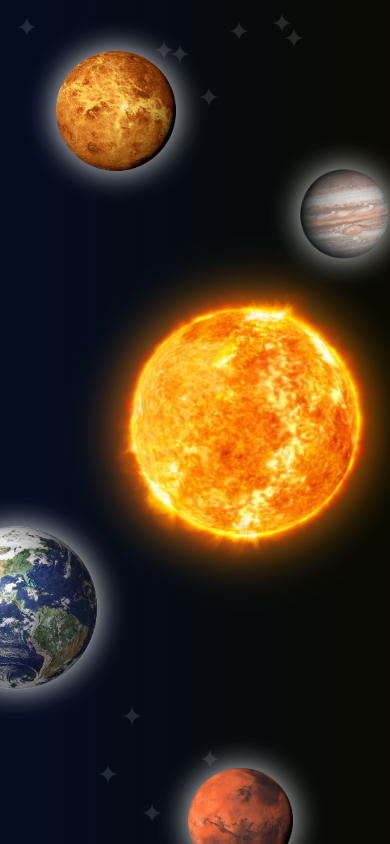
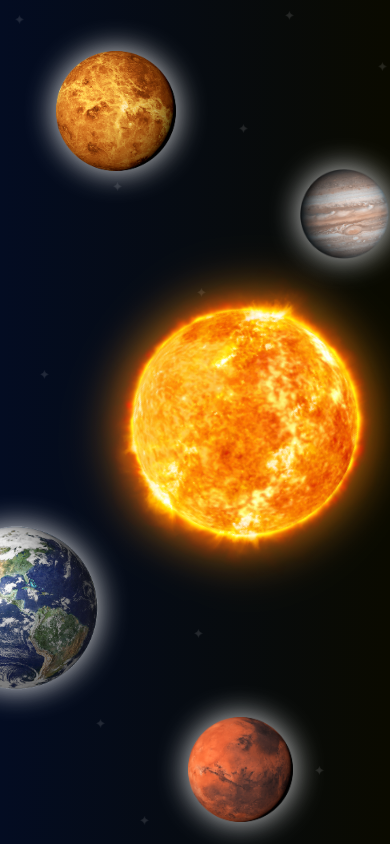
Before and after one commit to Eelllllyy/new-portfolio, a Vue app: page /projects in a window 390 px wide. Built offline with nearby package versions, Linux system fonts and the light colour scheme.

Commit message:
add adaptive fot stars and fix problems with open in phone

```diff
--- a/src/modules/Cards/page/planets.vue
+++ b/src/modules/Cards/page/planets.vue
@@ -109,7 +109,7 @@
   </main>
 </template>
 <script setup>
-import { ref } from 'vue';
+import { ref, onMounted } from 'vue';
 const nasaVis = ref(false)
 const minosVis = ref(false)
 const airbnbVis = ref(false)
@@ -153,9 +153,13 @@ const openPlanet = (planet) => {
       airbnbVis.value = false
       nasaVis.value = false
     }; break
-
   }
 }
+onMounted(() => {
+    if(window.innerWidth < 500){
+      window.moveTo(90, 90)
+    }
+  })
 const nasaPortal = {
   title: 'Nasa portal',
   description: 'Корпоративный портал для сотрудников, в котором реализована аутентификация с помощью JWT, а так же восстановление пароля через почту.На данном портале есть возможность оставить заявку на различные услуги, начиная от обращения к шефу и заканчивая заявлением на отпуск.Можно просматривать список сотрудников, который я реализовала в двух вариациях: c обычной пагинацией; c пагинацией в виде инфинити скролл.',
@@ -606,10 +610,44 @@ a{
     animation: galaxyRotate-73691448 45s linear infinite
   }
   .mars{
-    top: 94%;
+    top: 89%;
     right: 34%;
     animation: galaxyRotate-73691448 45s linear infinite
-}
+  }
+  .five{
+    top: 33vw;
+    right: 25vh;
+  }
+  .seven{
+    top: 46vw;
+    right: 68vw;
+  }
+  .four{
+    top: 73vw;
+    left: 23vh;
+  }
+  .twelve{
+    bottom: 17vw;
+    left: 80vw;
+  }
+  .eleven{
+    bottom: 29vw;
+    left: 49vw;
+  }
+  .ten{
+    top: 15vw;
+    right: 0vw;
+  }
+  .star{
+    width: 15px;
+    height: 15px;
+  }
+  .card{
+    width: 60%;
+  }
+  .card-about-me{
+    width: 50%;
+  }
 }
 @media(max-width: 500px){
   .galaxy-content{
@@ -629,8 +667,14 @@ a{
     right: 0%;
   }
   .mars{
-    top: 94%;
+    top: 70%;
     right: 25%;
+}
+.card, .card-about-me{
+  width: auto;
+}
+p{
+  font-size: 16px;
 }
 }
 @media(max-width: 400px){
@@ -651,8 +695,24 @@ a{
     right: 0%;
   }
   .mars{
-    top: 91%;
+    top: 85%;
     right: 25%;
+}
+.one{
+    top: 31vw;
+    left: 28vh;
+}
+.eleven{
+    bottom: 52vw;
+    left: 49vw;
+}
+.three{
+    bottom: 29vw;
+    left: 11vh;
+}
+.five{
+    top: 94vw;
+    right: 40vh;
 }
 }
 </style>
```
